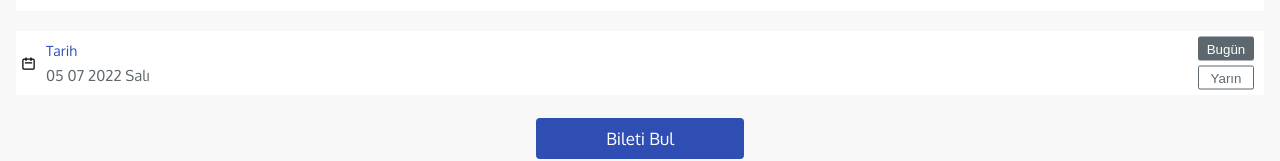
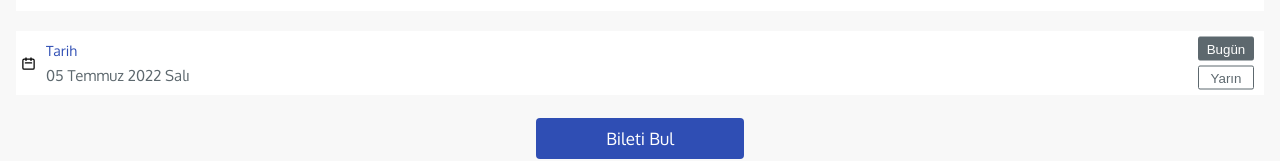
Before and after one commit to halikali/obilet-case, a React (Create React App) app: page / in a window 1280 px wide. Shown: the part 170-331 px from the top of the page. Built offline with nearby package versions, Linux system fonts and the light colour scheme.

Commit message:
convert index of selected month to name

```diff
--- a/src/helper.js
+++ b/src/helper.js
@@ -13,9 +13,24 @@ const formatDate = (date) => {
     "Cumartesi",
   ];
 
+  const monthArr = [
+    "Ocak",
+    "Şubat",
+    "Mart",
+    "Nisan",
+    "Mayıs",
+    "Haziran",
+    "Temmuz",
+    "Ağustos",
+    "Eylül",
+    "Ekim",
+    "Kasım",
+    "Aralık",
+  ];
+
   return [
     padTo2Digits(date.getDate()),
-    padTo2Digits(date.getMonth() + 1),
+    monthArr[date.getMonth()],
     date.getFullYear(),
     dayArr[date.getDay()],
   ].join(" ");
```
